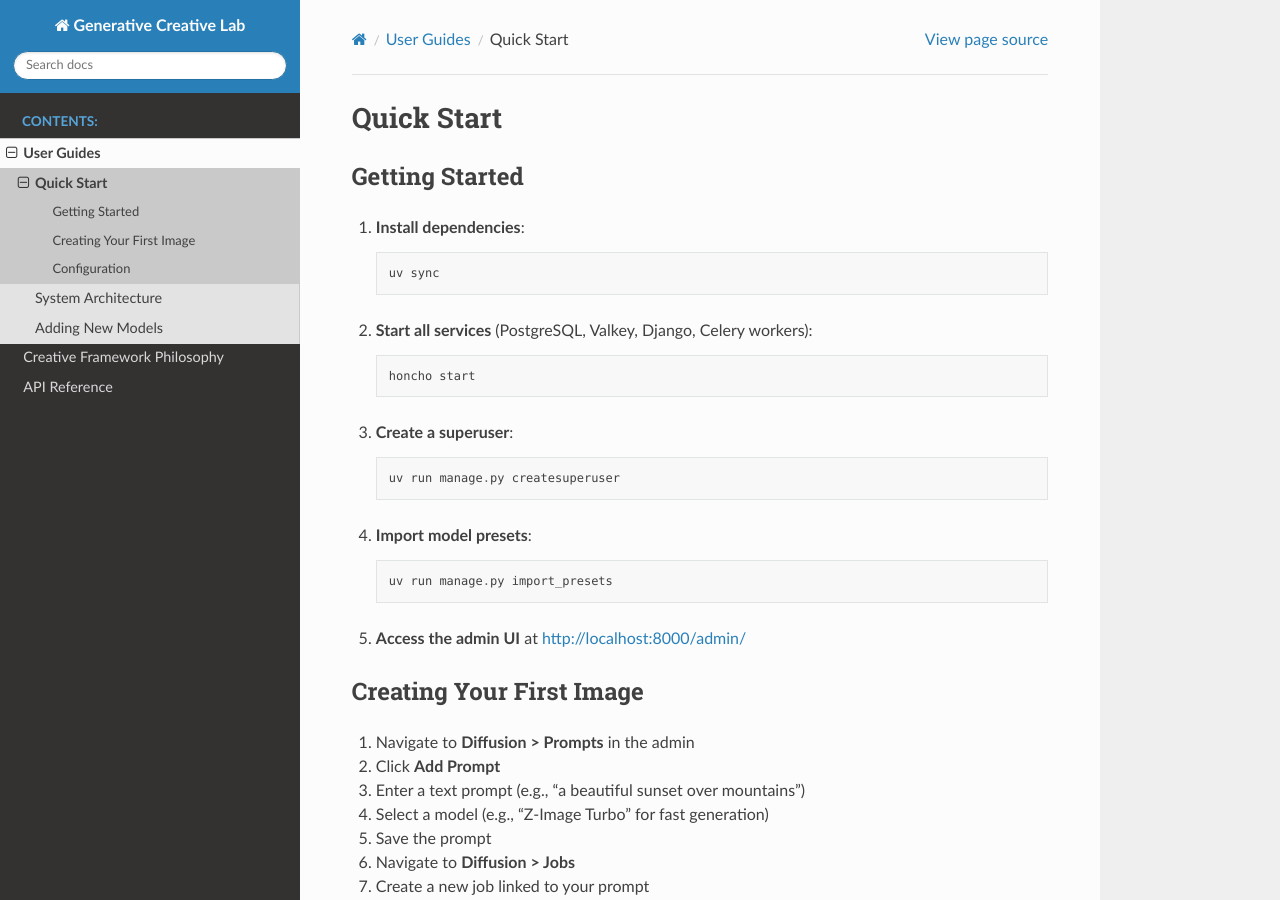
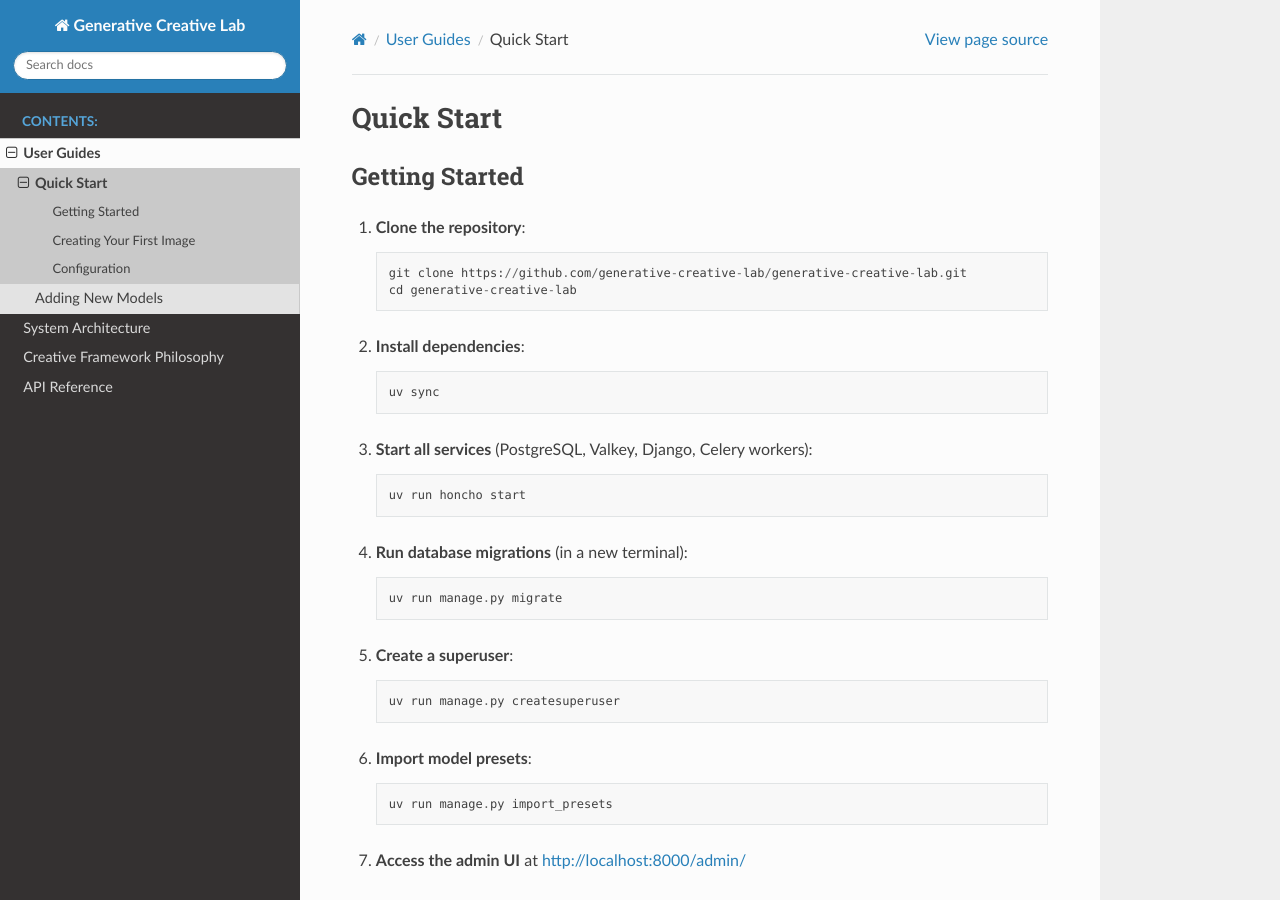
Before and after one commit to andrewmarconi/creative-workflow, a Sphinx documentation site: the page built from docs/guides/quickstart.rst, in a window 1280 px wide and 900 px high. Built offline with Sphinx 7.4.7 and the Read the Docs theme 3.1.0, drawn with Linux system fonts in a browser that asks for light colours.

Commit message:
Docs: Update quickstart with repo clone step, move architecture to top level
- Add step to clone repo before running uv sync in quickstart guide
- Add step to run migrations after starting honcho
- Change 'honcho start' to 'uv run honcho start' throughout docs
- Move System Architecture from guides/ to docs root for better visibility
- Update cross-references in architecture.rst for new location

Co-Authored-By: Claude Opus 4.5 <noreply@anthropic.com>

```diff
--- a/docs/guides/index.rst
+++ b/docs/guides/index.rst
@@ -7,5 +7,4 @@ Guides for getting started and common tasks with Generative Creative Lab.
    :maxdepth: 2
 
    quickstart
-   architecture
    adding-models
--- a/docs/guides/quickstart.rst
+++ b/docs/guides/quickstart.rst
@@ -4,23 +4,32 @@ Quick Start
 Getting Started
 ---------------
 
-1. **Install dependencies**::
+1. **Clone the repository**::
+
+    git clone https://github.com/generative-creative-lab/generative-creative-lab.git
+    cd generative-creative-lab
+
+2. **Install dependencies**::
 
     uv sync
 
-2. **Start all services** (PostgreSQL, Valkey, Django, Celery workers)::
+3. **Start all services** (PostgreSQL, Valkey, Django, Celery workers)::
 
-    honcho start
+    uv run honcho start
 
-3. **Create a superuser**::
+4. **Run database migrations** (in a new terminal)::
+
+    uv run manage.py migrate
+
+5. **Create a superuser**::
 
     uv run manage.py createsuperuser
 
-4. **Import model presets**::
+6. **Import model presets**::
 
     uv run manage.py import_presets
 
-5. **Access the admin UI** at http://localhost:8000/admin/
+7. **Access the admin UI** at http://localhost:8000/admin/
 
 Creating Your First Image
 -------------------------
--- a/docs/index.rst
+++ b/docs/index.rst
@@ -31,6 +31,7 @@ Key Capabilities
    :caption: Contents:
 
    guides/index
+   architecture
    philosophy
    api/index
 
```
Also changed, not shown: CLAUDE.md (+3 -3 lines), docs/architecture.rst (renamed from docs/guides/architecture.rst, +8 -8 lines).
